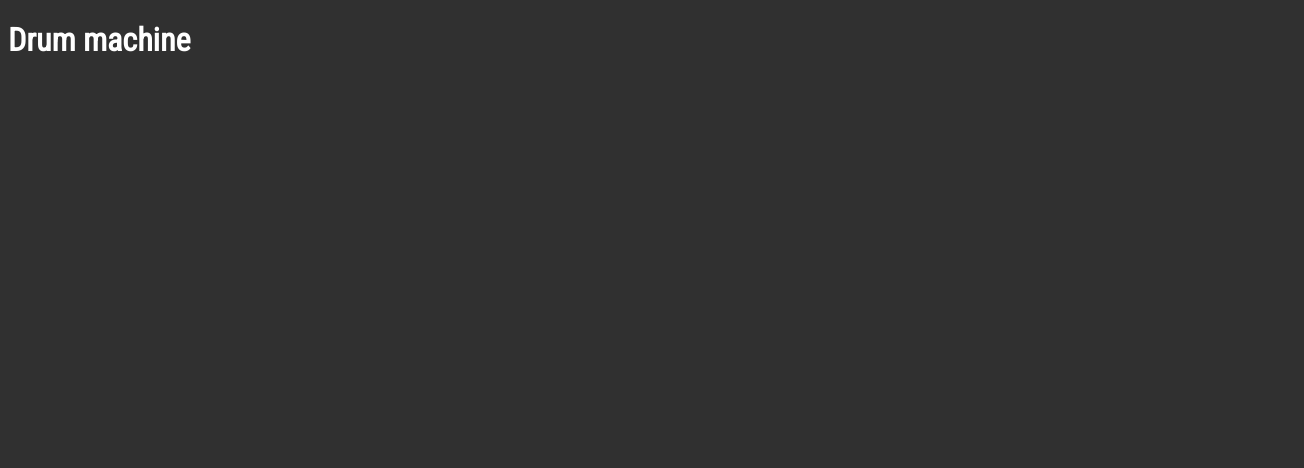
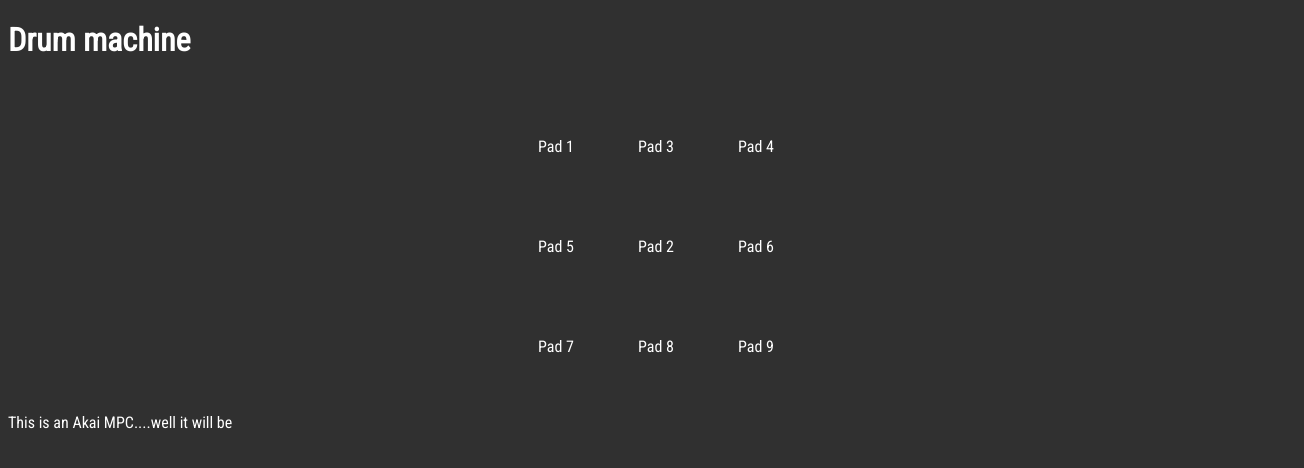
Before and after one commit to AdieDevStore/drum-machine, a React (Vite) app: page / in a window 1280 px wide. Shown: the top 468 px of the page, 1304 px wide, since content can reach past the window. Built offline with nearby package versions, Linux system fonts and the light colour scheme.

Commit message:
progress

```diff
--- a/src/components/App.jsx
+++ b/src/components/App.jsx
@@ -1,5 +1,4 @@
 import { useState } from 'react'
-import "../styles/index.css";
 
 function App() {
 
--- /dev/null
+++ b/src/components/MPCBody.jsx
@@ -0,0 +1,23 @@
+import React from 'react'
+import '../styles/mpcbody.css'
+
+function MPCBody() {
+
+    return (
+        <div className="container-main">
+            <div className='pad-grid-container'>
+                <div id="1">Pad 1</div>
+                <div id="3">Pad 3</div>
+                <div id="4">Pad 4</div>
+                <div id="5">Pad 5</div>
+                <div id="2">Pad 2</div>
+                <div id="6">Pad 6</div>
+                <div id="7">Pad 7</div>
+                <div id="8">Pad 8</div>
+                <div id="9">Pad 9</div>
+            </div>
+        </div>
+  )
+}
+
+export default MPCBody
--- /dev/null
+++ b/src/components/MPCScreen.jsx
@@ -0,0 +1,11 @@
+import React from 'react'
+
+function MPCScreen() {
+  return (
+    <div className='screen-container'>
+        <div className='screen'>This is an Akai MPC....well it will be</div>
+    </div>
+  )
+}
+
+export default MPCScreen
--- a/src/components/main.jsx
+++ b/src/components/main.jsx
@@ -1,9 +1,14 @@
 import React from 'react'
 import ReactDOM from 'react-dom/client'
 import App from './App'
+import MPCBody from './MPCBody'
+import MPCScreen from './MPCScreen'
+import '../styles/index.css'
 
 ReactDOM.createRoot(document.getElementById('root')).render(
   <React.StrictMode>
     <App />
+    <MPCBody />
+    <MPCScreen />
   </React.StrictMode>,
 )
--- a/src/styles/index.css
+++ b/src/styles/index.css
@@ -1,7 +1,20 @@
 @import url('https://fonts.googleapis.com/css2?family=Open+Sans:wght@300&family=Roboto+Condensed:wght@300;400&family=Roboto+Flex:opsz@8..144&display=swap');
+
+html {
+  margin: none;
+}
 
 body {
   background-color: #303030;
   color: white;
   font-family: 'roboto condensed', Arial, Helvetica, sans-serif;
 }
+
+.container-main {
+  display: flex;
+  width: 100%;
+  margin: 0 auto;
+  padding: 1em;
+  justify-content: center;
+  align-items: center;
+}
--- /dev/null
+++ b/src/styles/mpcbody.css
@@ -0,0 +1,7 @@
+.pad-grid-container {
+    display: grid;
+    grid-template-rows: 100px 100px 100px;
+    grid-template-columns: 100px 100px 100px;
+    justify-items: center;
+    align-items: center;
+}
```
